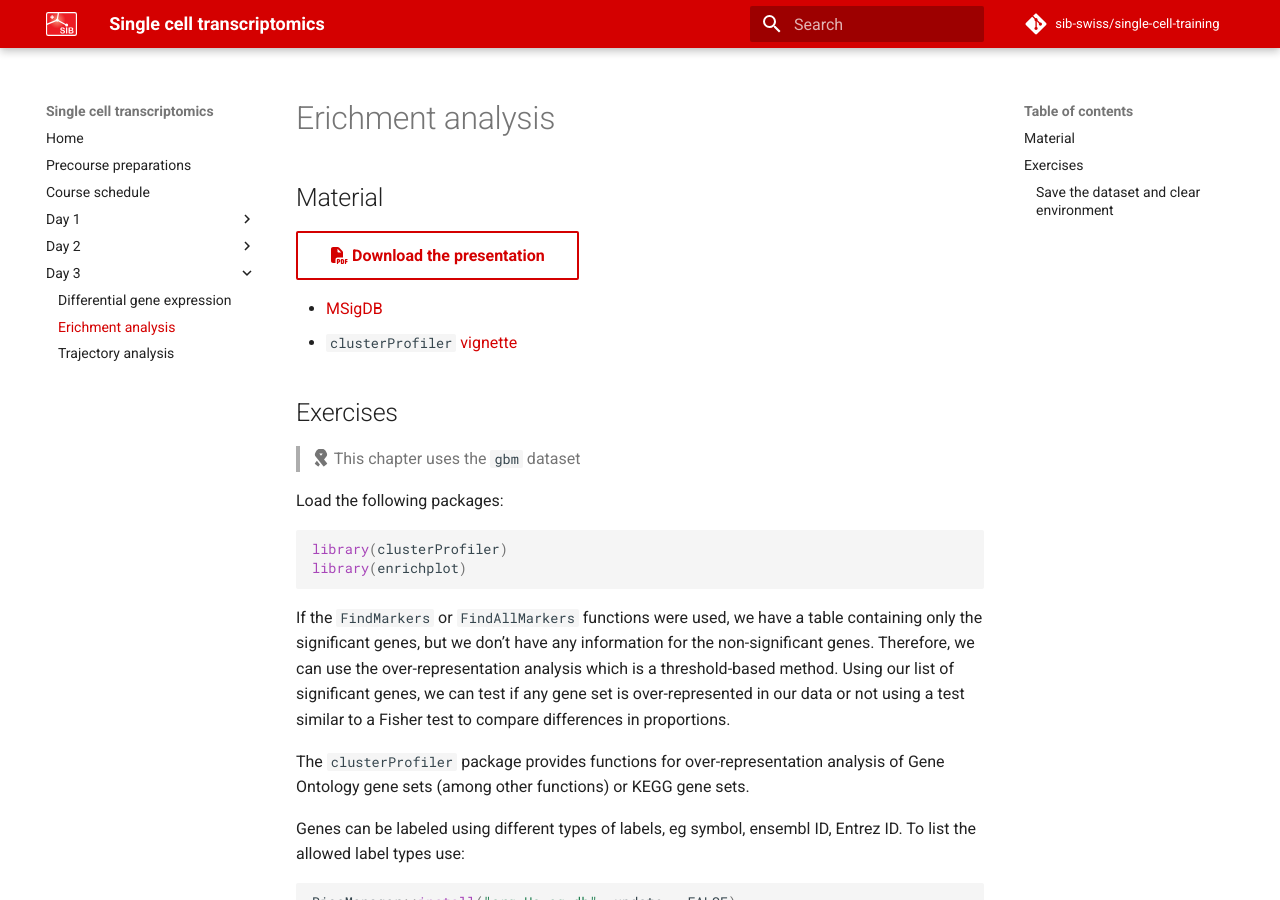
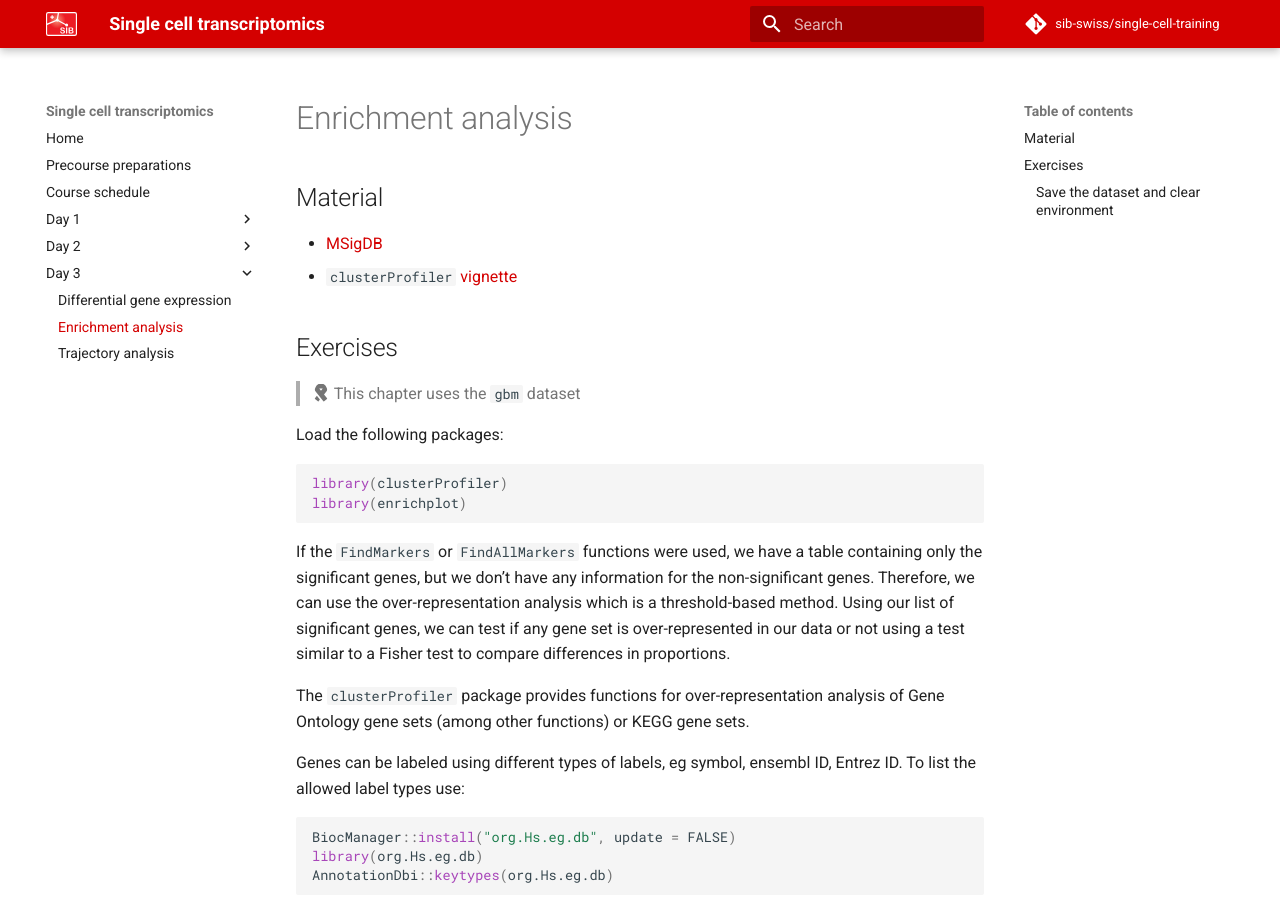
Before and after one commit to sib-swiss/single-cell-training, an MkDocs documentation site: the page built from docs/day3/enrichment_analysis.md, in a window 1280 px wide and 900 px high. Built offline with MkDocs 1.6.1 and Material for MkDocs 9.7.7, drawn with Linux system fonts in a browser that asks for light colours; comment, search, counter and statistics services are not loaded.

Commit message:
minor changes

```diff
--- a/docs/day3/enrichment_analysis.md
+++ b/docs/day3/enrichment_analysis.md
@@ -1,6 +1,4 @@
 ## Material
-
-[:fontawesome-solid-file-pdf: Download the presentation](../assets/pdf/sequencing_technologies.pdf){: .md-button }
 
 - [MSigDB](http://www.gsea-msigdb.org/gsea/msigdb/index.jsp)
 - `clusterProfiler` [vignette](https://bioconductor.org/packages/release/bioc/vignettes/clusterProfiler/inst/doc/clusterProfiler.html)
--- a/mkdocs.yml
+++ b/mkdocs.yml
@@ -16,7 +16,7 @@ nav:
       - Integration: day2/integration.md
     - Day 3:
       - Differential gene expression: day3/differential_gene_expression.md
-      - Erichment analysis: day3/enrichment_analysis.md
+      - Enrichment analysis: day3/enrichment_analysis.md
       - Trajectory analysis: day3/trajectory_analysis.md
 
 theme:
```
